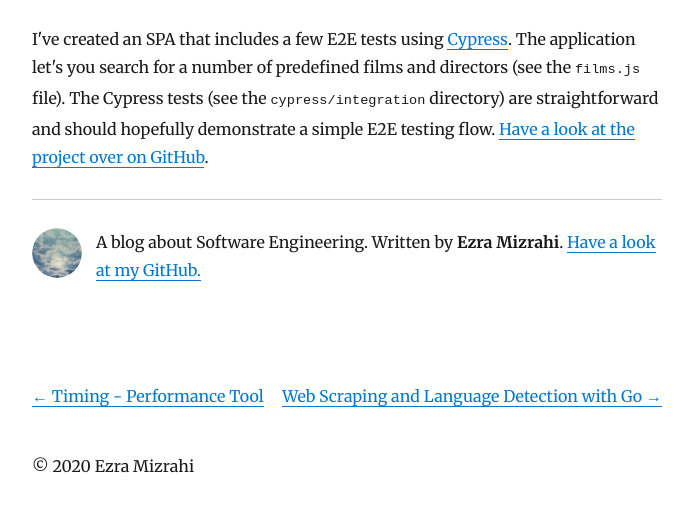
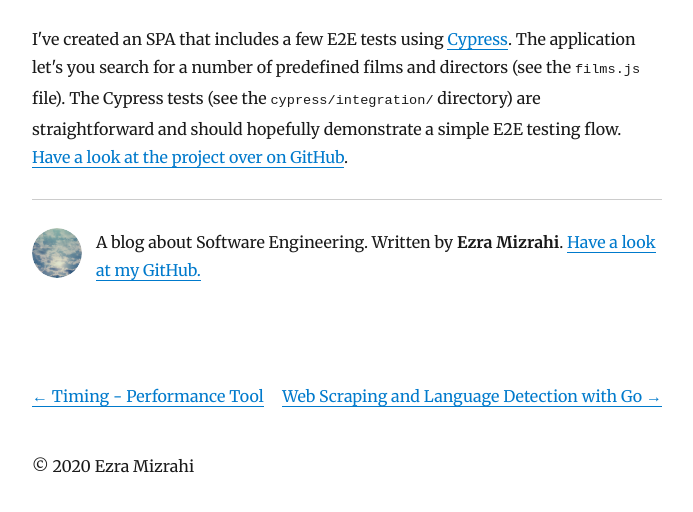
Before and after one commit to ezramizrahi/blog, a Gatsby site: page /8-cypress-examples/ in a window 1280 px wide. Shown: the part 170-682 px from the top of the page, without its empty margins (293-986 px from the left). Built offline with nearby package versions, Linux system fonts and the light colour scheme; Gatsby itself is replaced by a stand-in of ours; some packages are replaced by stand-ins of ours.

Commit message:
Update index.md

```diff
--- a/content/blog/8-cypress-examples/index.md
+++ b/content/blog/8-cypress-examples/index.md
@@ -3,4 +3,4 @@ title: "Cypress - Testing Examples"
 date: "2020-10-20"
 description: "Examples on how to test a simple SPA with Cypress"
 ---
-I've created an SPA that includes a few E2E tests using [Cypress](https://www.cypress.io/). The application let's you search for a number of predefined films and directors (see the `films.js` file). The Cypress tests (see the `cypress/integration` directory) are straightforward and should hopefully demonstrate a simple E2E testing flow. [Have a look at the project over on GitHub](https://github.com/ezramizrahi/cypress_test_examples).
+I've created an SPA that includes a few E2E tests using [Cypress](https://www.cypress.io/). The application let's you search for a number of predefined films and directors (see the `films.js` file). The Cypress tests (see the `cypress/integration/` directory) are straightforward and should hopefully demonstrate a simple E2E testing flow. [Have a look at the project over on GitHub](https://github.com/ezramizrahi/cypress_test_examples).
```
